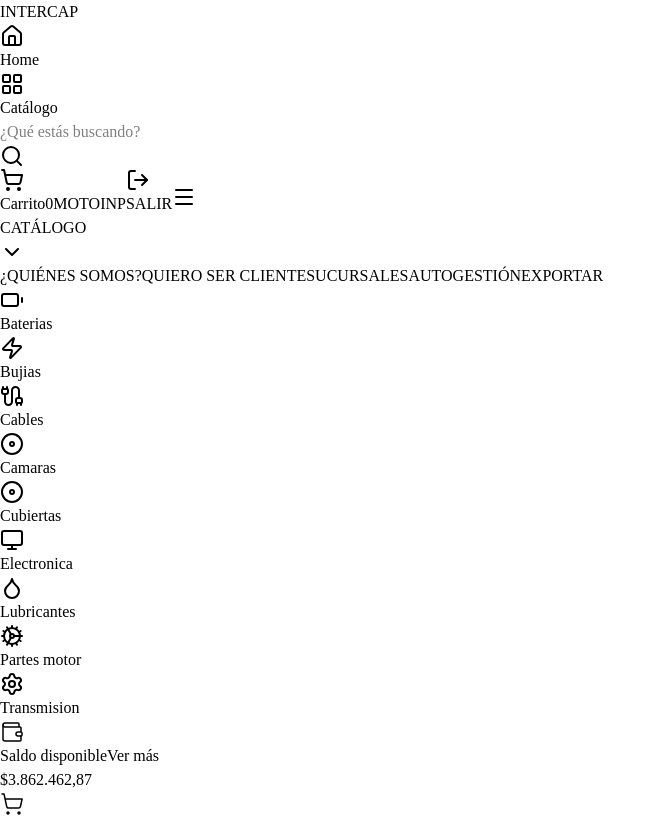
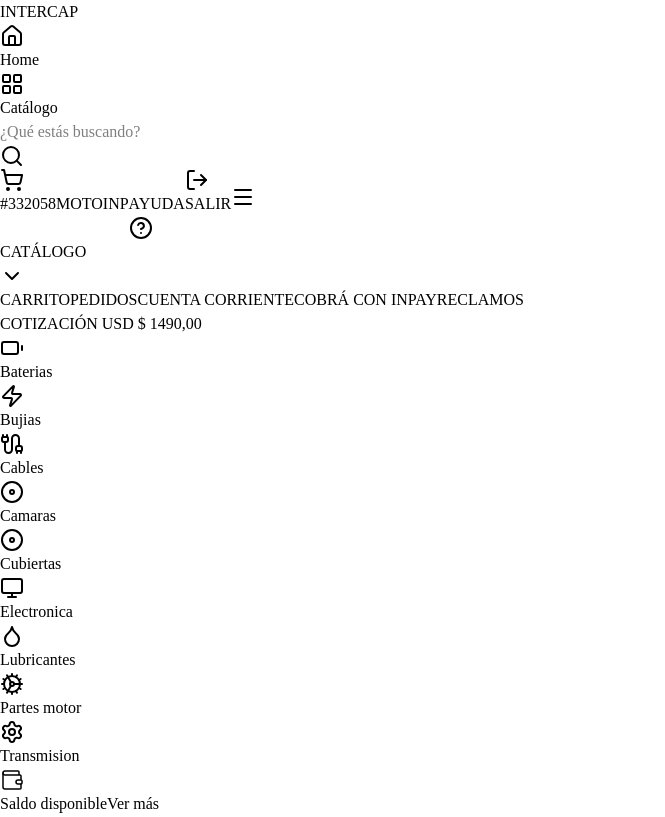
Before and after one commit to efernandez-ui/inp-proyecto, a React (Vite) app in the folder client/: page / in a window 1280 px wide. Shown: the top 817 px of the page, without its empty margins (0-665 px from the left). Built offline with nearby package versions, Linux system fonts and the light colour scheme.

Commit message:
Update header component and add navigation asset
Replit-Commit-Author: Agent

```diff
--- a/client/src/components/layout/Header.tsx
+++ b/client/src/components/layout/Header.tsx
@@ -1,5 +1,5 @@
 import { Link, useLocation } from "wouter";
-import { Search, ShoppingCart, Home, LayoutGrid, ChevronDown, LogOut } from "lucide-react";
+import { Search, ShoppingCart, Home, LayoutGrid, ChevronDown, LogOut, HelpCircle } from "lucide-react";
 import { Input } from "@/components/ui/input";
 import { Sheet, SheetContent, SheetTrigger } from "@/components/ui/sheet";
 import { Button } from "@/components/ui/button";
@@ -7,11 +7,11 @@ import { Menu } from "lucide-react";
 
 const NAV_LINKS = [
   { label: "CATÁLOGO", href: "/catalogo", hasDropdown: true },
-  { label: "¿QUIÉNES SOMOS?", href: "/quienes-somos" },
-  { label: "QUIERO SER CLIENTE", href: "/quiero-ser-cliente" },
-  { label: "SUCURSALES", href: "/sucursales" },
-  { label: "AUTOGESTIÓN", href: "/autogestion" },
-  { label: "EXPORTAR", href: "/exportar" },
+  { label: "CARRITO", href: "/carrito" },
+  { label: "PEDIDOS", href: "/pedidos" },
+  { label: "CUENTA CORRIENTE", href: "/cuenta-corriente" },
+  { label: "COBRÁ CON INPAY", href: "/inpay" },
+  { label: "RECLAMOS", href: "/reclamos" },
 ];
 
 export function Header() {
@@ -20,7 +20,7 @@ export function Header() {
   return (
     <div className="flex flex-col w-full fixed top-0 z-50 shadow-lg">
 
-      {/* ── ROW 1: Logo · Nav pills · Search · Cart · Brand · Exit ── */}
+      {/* ── ROW 1 ── */}
       <header className="bg-intercap-blue-dark h-14 border-b border-white/5">
         <div className="mx-auto px-6 h-full flex items-center gap-3 max-w-[1800px]">
 
@@ -32,7 +32,7 @@ export function Header() {
             </span>
           </Link>
 
-          {/* Pill nav buttons (desktop) */}
+          {/* Pill nav buttons */}
           <nav className="hidden lg:flex items-center gap-2">
             <Link
               href="/"
@@ -71,12 +71,11 @@ export function Header() {
           {/* Spacer */}
           <div className="flex-1" />
 
-          {/* Cart */}
+          {/* Cart + client badge */}
           <button className="hidden md:flex items-center gap-2 bg-white/8 hover:bg-white/15 border border-white/15 rounded-lg px-3 h-9 text-white transition-colors relative">
             <ShoppingCart className="w-4 h-4" />
-            <span className="text-[11px] font-bold uppercase tracking-tight">Carrito</span>
-            <span className="bg-intercap-orange text-white text-[9px] font-black rounded-full min-w-[18px] h-[18px] flex items-center justify-center px-1 ml-1">
-              0
+            <span className="bg-intercap-blue-main text-white text-[9px] font-black rounded-md px-2 h-[18px] flex items-center justify-center tracking-tight ml-0.5">
+              #332058
             </span>
           </button>
 
@@ -85,13 +84,19 @@ export function Header() {
             MOTOINP
           </span>
 
-          {/* Exit / Salir */}
-          <button className="hidden md:flex items-center gap-2 bg-green-600 hover:bg-green-500 text-white text-[11px] font-bold px-4 h-9 rounded-lg transition-colors ml-1">
+          {/* Ayuda */}
+          <button className="hidden lg:flex items-center gap-1.5 text-white/80 hover:text-white text-[11px] font-bold transition-colors">
+            AYUDA
+            <HelpCircle className="w-3.5 h-3.5" />
+          </button>
+
+          {/* Salir */}
+          <button className="hidden md:flex items-center gap-2 bg-green-600 hover:bg-green-500 text-white text-[11px] font-bold px-4 h-9 rounded-lg transition-colors">
             <LogOut className="w-3.5 h-3.5" />
             SALIR
           </button>
 
-          {/* Mobile menu trigger */}
+          {/* Mobile trigger */}
           <Sheet>
             <SheetTrigger asChild>
               <Button size="icon" variant="ghost" className="lg:hidden text-white ml-1">
@@ -112,19 +117,27 @@ export function Header() {
         </div>
       </header>
 
-      {/* ── ROW 2: Main navigation links ── */}
-      <nav className="hidden lg:flex bg-[#0d1730] border-b border-white/5 h-10 items-center justify-center gap-1">
+      {/* ── ROW 2: Main nav + cotización ── */}
+      <nav className="hidden lg:flex bg-[#0d1730] border-b border-white/5 h-10 items-center px-6 max-w-none">
+        {/* Nav links — left */}
+        <div className="flex items-center gap-1 flex-1">
           {NAV_LINKS.map((link) => (
             <Link
               key={link.href}
               href={link.href}
-            className={`flex items-center gap-1 text-[11px] font-bold tracking-wide uppercase px-4 h-full hover:text-intercap-blue-main transition-colors
+              className={`flex items-center gap-1 text-[11px] font-bold tracking-wide uppercase px-4 h-10 hover:text-intercap-blue-main transition-colors
                 ${location === link.href ? "text-intercap-blue-main" : "text-white/80"}`}
             >
               {link.label}
               {link.hasDropdown && <ChevronDown className="w-3 h-3 opacity-60" />}
             </Link>
           ))}
+        </div>
+
+        {/* Cotización — right */}
+        <span className="text-white/50 text-[11px] font-semibold whitespace-nowrap">
+          COTIZACIÓN USD $ 1490,00
+        </span>
       </nav>
 
     </div>
--- a/client/src/pages/home.tsx
+++ b/client/src/pages/home.tsx
@@ -5,7 +5,6 @@ import { PRODUCTS } from "@/lib/products";
 // Existing Components
 import { CategoriesStrip } from "@/components/home/CategoriesStrip";
 import { AccountStatsBar } from "@/components/home/AccountStatsBar";
-import { TireFinder } from "@/components/home/TireFinder";
 
 // New Components
 import { MainHero } from "@/components/home/MainHero";
@@ -34,9 +33,6 @@ export default function Home() {
 
         {/* Account Stats Bar */}
         <AccountStatsBar />
-
-        {/* Tire Finder */}
-        <TireFinder />
 
         {/* Hero Principal */}
         <MainHero />
```
Also changed, not shown: attached_assets/Barra-Navegacion_1785496989616.jpg (added). Lines whose indentation alone changed are shown as unchanged.
